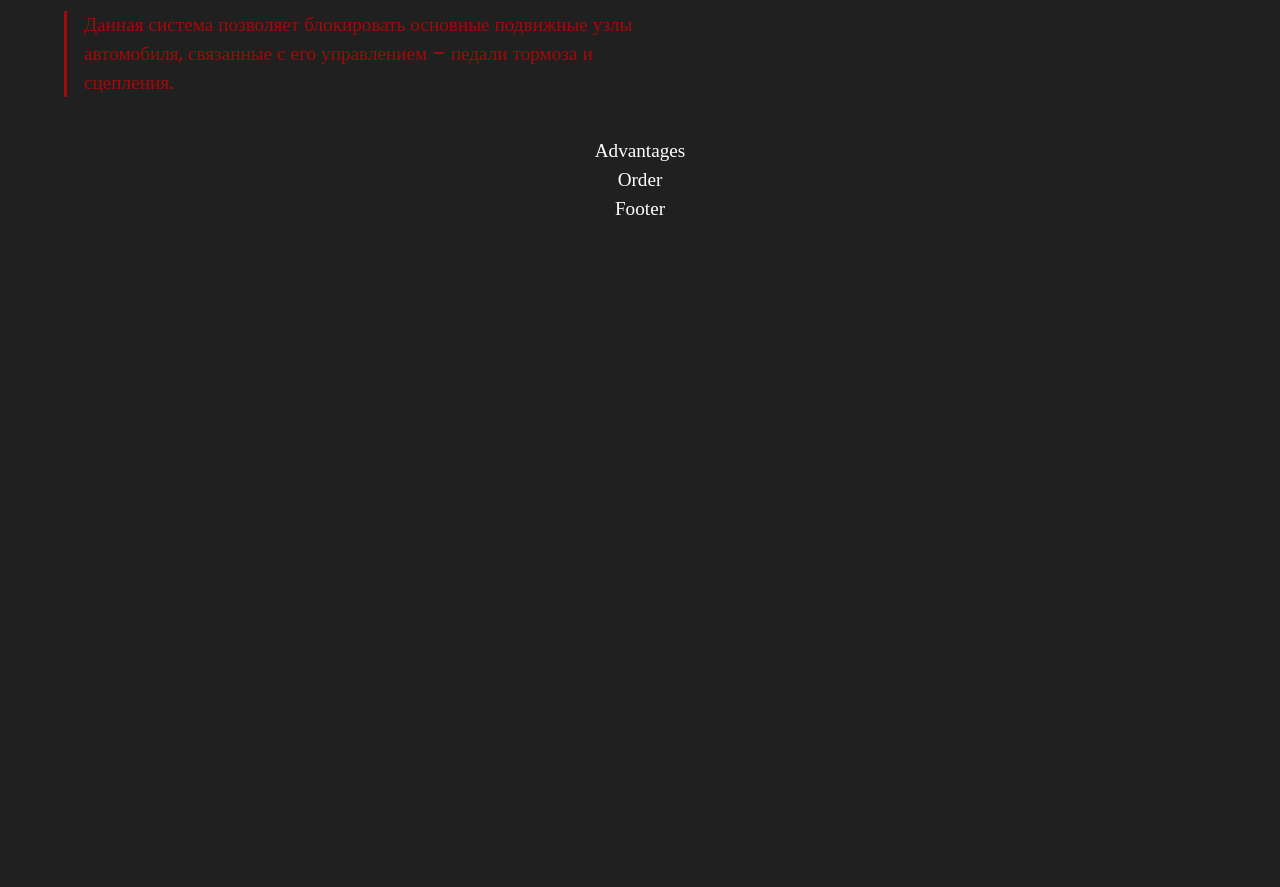
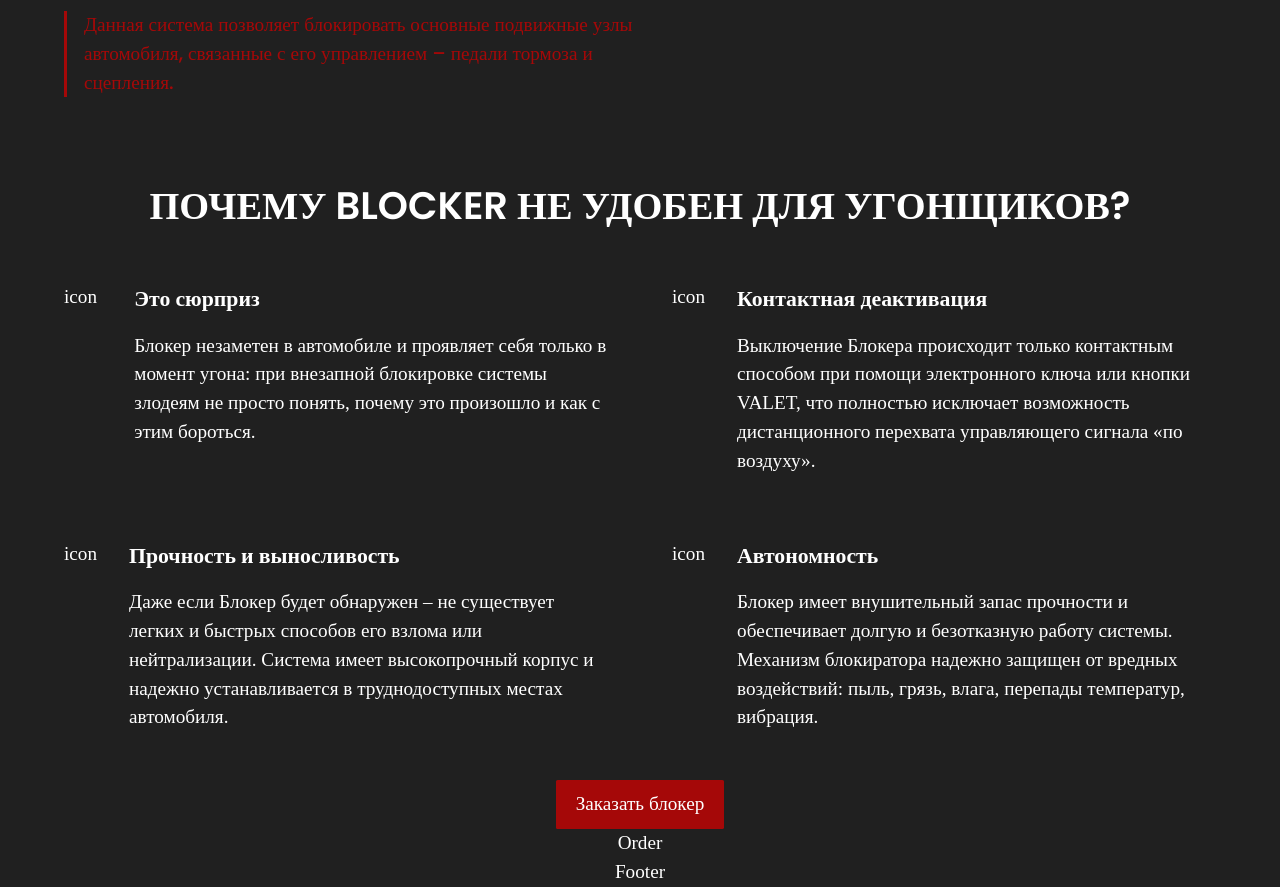
Before and after one commit to Mandrichuk/avtoblocker, a React (Create React App) app: page / in a window 1280 px wide. Shown: the part 4340-5227 px from the top of the page. Before the commit the page ends 4564 px from the top, so only its background shows below. Built offline with nearby package versions, Linux system fonts and the light colour scheme.

Commit message:
style: finalizing the 'advantages' section design v1.0

```diff
--- a/src/components/Advantages.tsx
+++ b/src/components/Advantages.tsx
@@ -1,13 +1,42 @@
-import React from 'react';
+import React from "react";
 
-import {AdvantagesProps} from '../lib/interfaces';
-import {advantagesText} from '../constants/index';
+import images from "../constants/index";
 
-function Advantages({lang}: AdvantagesProps) {
-  const advantages = advantagesText[lang];
+import { AdvantagesProps } from "../lib/interfaces";
+import { advantagesText } from "../constants/index";
+
+import { useWindowWidth } from "../utils/useWindowWidth";
+import { toUpperCase } from "../utils/toUpperCase";
+
+function Advantages({ lang }: AdvantagesProps) {
+  const advantagesTextData = advantagesText[lang] || advantagesText["en"];
+  const windowWidth = useWindowWidth();
 
   return (
-    <div>Advantages</div>
+    <section className="advantagesSection">
+      <div className="title">{toUpperCase(advantagesTextData.title)}</div>
+      <div className="advantagesGrid">
+        {"advantages" in advantagesTextData &&
+          advantagesTextData.advantages.map((advantage, index) => (
+            <div key={`advantage-${index}`} className="advantage">
+              <div className="icon">
+                icon
+                {/* <img src={images.robbery} alt="robbery"/> */}
+              </div>
+              <div className="text">
+                <div className="subtitle">{advantage.title}</div>
+                <div className="article">{advantage.article}</div>
+              </div>
+            </div>
+          ))}
+      </div>
+      <div className="buttonContainer">
+        <button className="button accent">
+          {" "}
+          {advantagesTextData.button.name}{" "}
+        </button>
+      </div>
+    </section>
   );
 }
 
--- a/src/scss/_advantages.scss
+++ b/src/scss/_advantages.scss
@@ -0,0 +1,43 @@
+.advantagesSection {
+  @include sectionMargin;
+  @include flexCenter(column, center);
+  width: 100%;
+  margin-bottom: 0;
+
+  .title {
+    @include setFont("Poppins", 600);
+    font-size: size("title");
+    margin-bottom: 3rem;
+  }
+
+  .advantagesGrid {
+    display: grid;
+    grid-template-columns: repeat(2, 1fr);
+    gap: 4rem;
+
+    .advantage {
+      @include flexCenter(row, center);
+      align-items: start;
+
+      .subtitle {
+        @include setFont("Poppins", 600);
+        font-size: size("subtitle");
+        margin-bottom: 1rem;
+      }
+
+      .icon {
+        margin-right: 2rem;
+        width: 120px;
+
+        img {
+          width: 100%;
+          object-fit: cover;
+        }
+      }
+    }
+  }
+  .buttonContainer {
+    margin-top: 3rem;
+  }
+
+}
--- a/src/scss/_responsive.scss
+++ b/src/scss/_responsive.scss
@@ -130,6 +130,17 @@
           margin: 2rem 0;
         }
       }
+    }
+  }
+
+  .advantagesSection {
+    @include sectionMargin;
+    @include flexCenter(column, center);
+    width: 100%;
+    margin-bottom: 0;
+
+    .advantagesGrid {
+      grid-template-columns: 1fr;
     }
   }
 }
@@ -329,7 +340,9 @@
       }
     }
   }
+}
 
+@media screen and (max-width: 600px) {
   #root {
     .vectorImage {
       width: 100%;
```
